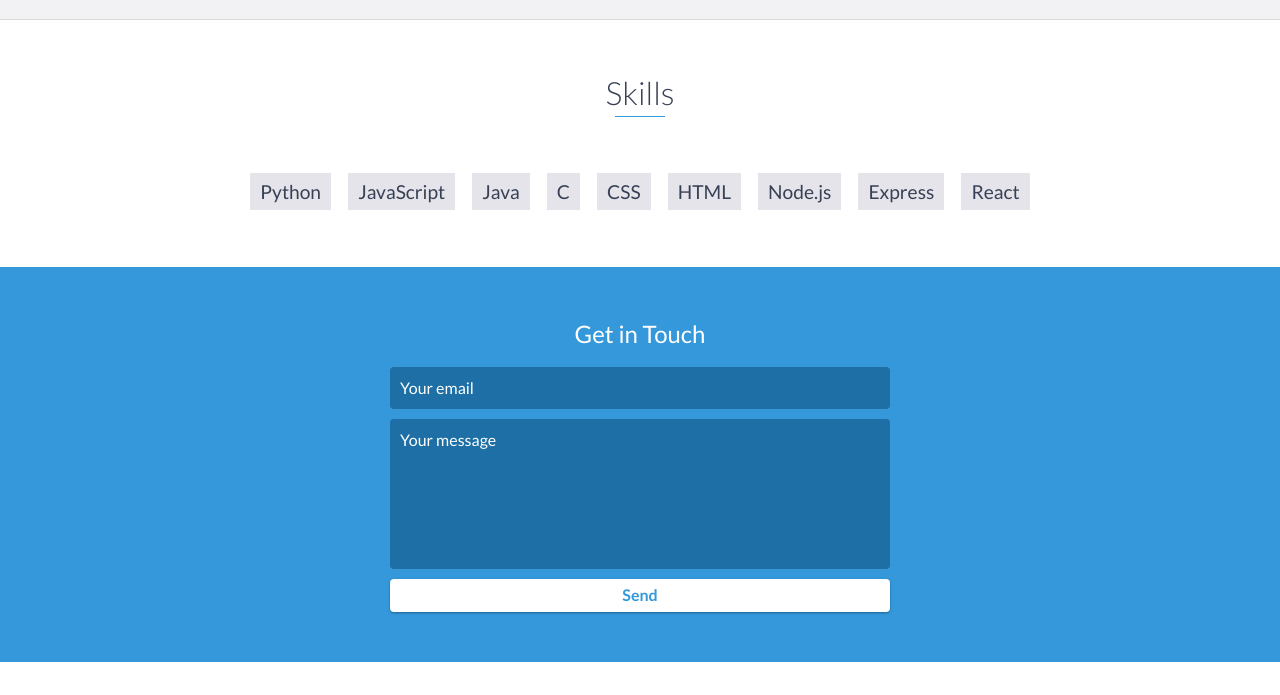
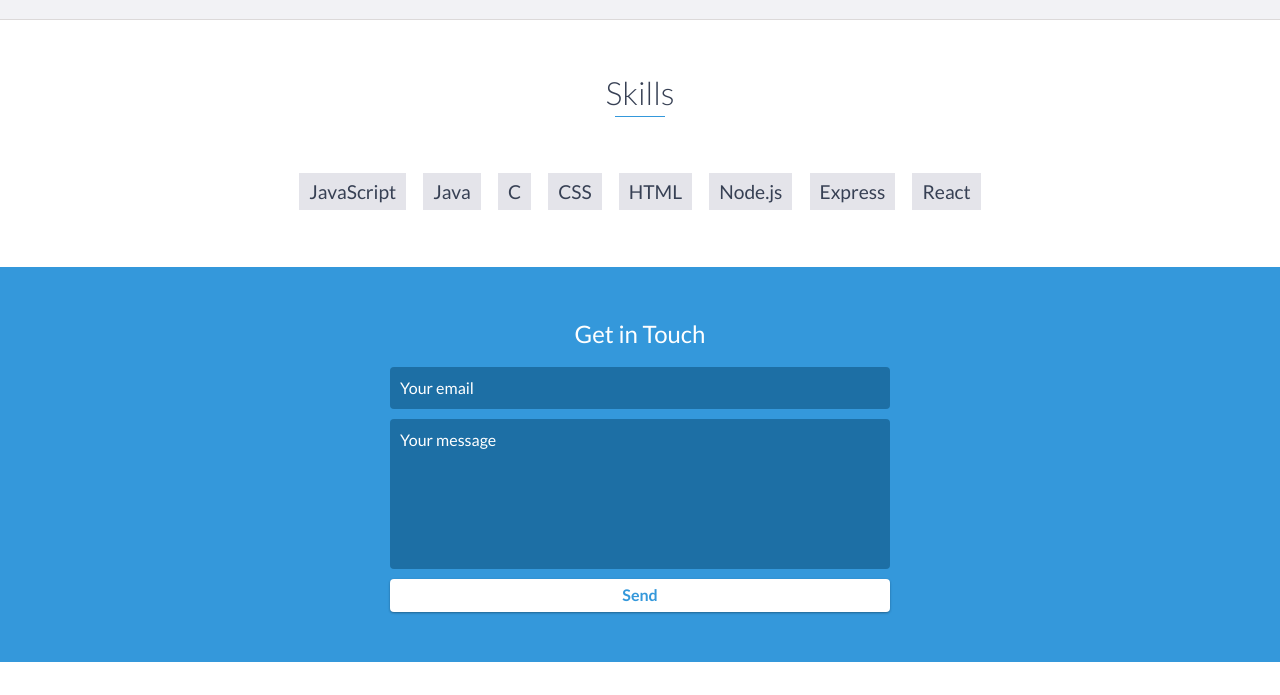
Before and after one commit to remdeveloper/portfolio-remus, a website: page index.html in a window 1280 px wide. Shown: the part 5347-6042 px from the top of the page. Drawn offline with nearby package versions, Linux system fonts and the light colour scheme.

Commit message:
update index.html

```diff
--- a/index.html
+++ b/index.html
@@ -347,7 +347,7 @@
     <div id="skills">
         <h2 class="heading">Skills</h2>
         <ul>
-            <li>Python</li>
+
             <li>JavaScript</li>
             <li>Java</li>
             <li>C</li>
```
